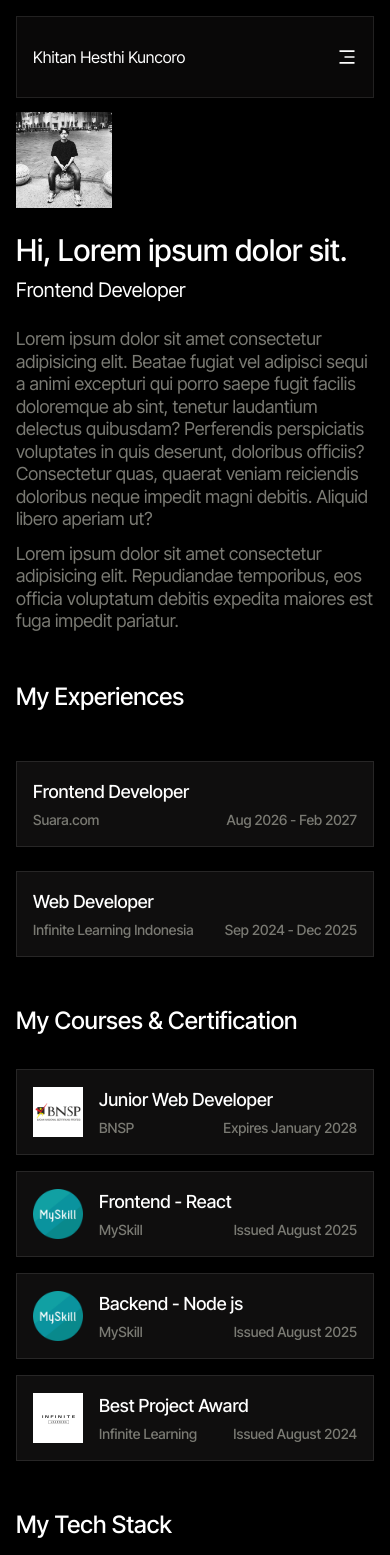
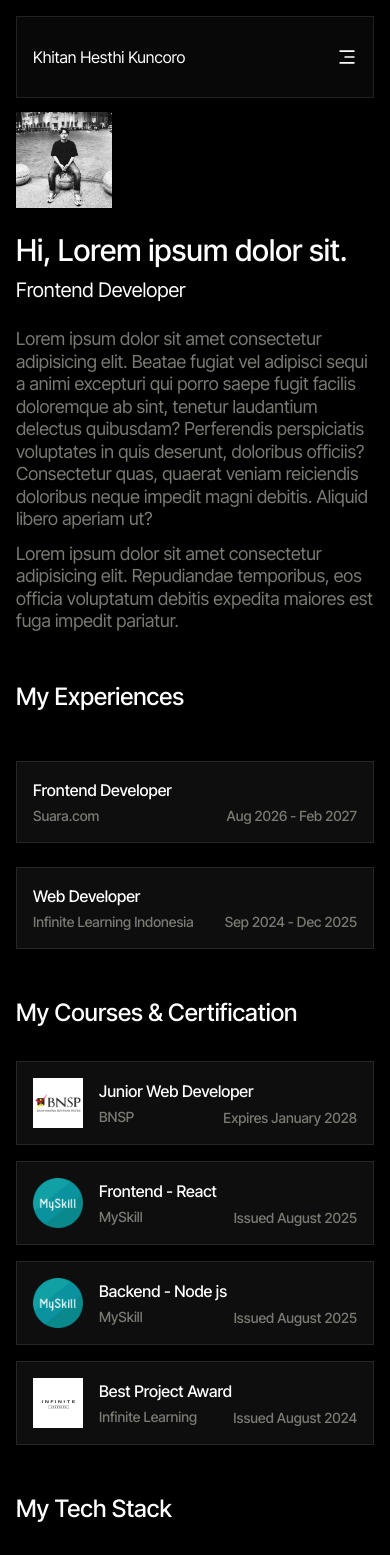
Before and after one commit to kuncoro-0927/portofolio-3.0, a Next.js app: page /about in a window 390 px wide. Shown: the top 1555 px of the page. Built offline with nearby package versions, Linux system fonts and the light colour scheme.

Commit message:
upd h2 mobile

```diff
--- a/src/app/components/about/CertificateCard.tsx
+++ b/src/app/components/about/CertificateCard.tsx
@@ -11,7 +11,7 @@ const CertificateCard = ({ certificate }: Props) => {
         <Image src={certificate.image} width={50} height={50} alt="" />
 
         <div className="flex flex-col gap-1">
-          <span className="font-medium text-lg lg:text-xl whitespace-nowrap">{certificate.name}</span>
+          <span className="font-medium text-base lg:text-xl whitespace-nowrap">{certificate.name}</span>
           <span className="font-medium text-sm text-abu-abu">
             {certificate.provider}
           </span>
--- a/src/app/components/about/ExperienceCard.tsx
+++ b/src/app/components/about/ExperienceCard.tsx
@@ -12,7 +12,7 @@ export default function ExperienceCard({
   return (
     <div className="px-4 lg:px-10 py-4 flex items-end justify-between border border-white/10 bg-hitam hover:border-white duration-300 cursor-pointer">
       <div className="flex flex-col gap-1">
-        <span className="font-medium text-lg lg:text-xl whitespace-nowrap">
+        <span className="font-medium text-base lg:text-xl whitespace-nowrap">
           {role}
         </span>
         <span className="font-medium text-sm text-abu-abu whitespace-nowrap">
--- a/src/app/components/home/ServiceCard.tsx
+++ b/src/app/components/home/ServiceCard.tsx
@@ -8,7 +8,7 @@ export type ServiceCardProps = {
 export default function ServiceCard({ icon: Icon, title }: ServiceCardProps) {
   return (
     <div className="p-6 lg:p-10  flex items-center justify-between border border-white/10 bg-hitam hover:border-white duration-300 cursor-pointer">
-      <span className="font-medium text-lg lg:text-xl">{title}</span>
+      <span className="font-medium text-base lg:text-xl">{title}</span>
       <Icon className="text-white text-xl lg:text-2xl" />
     </div>
   );
```
